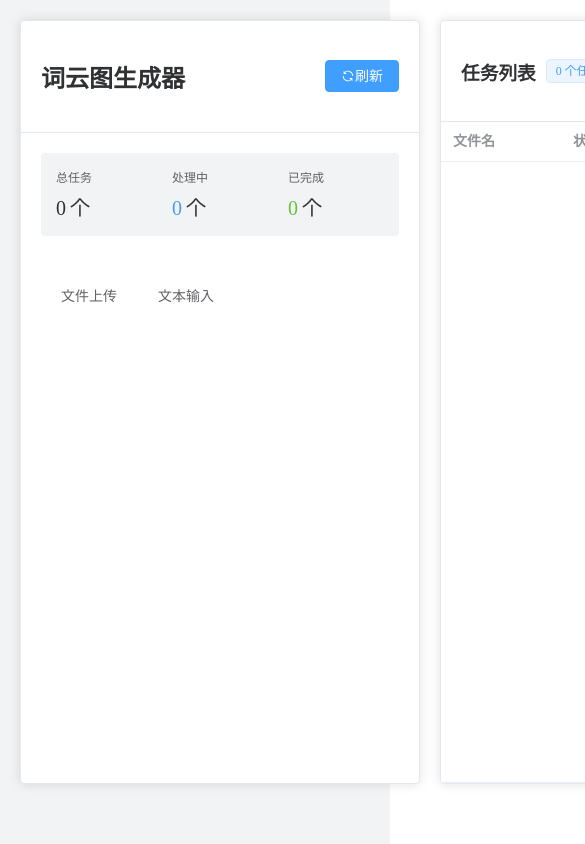
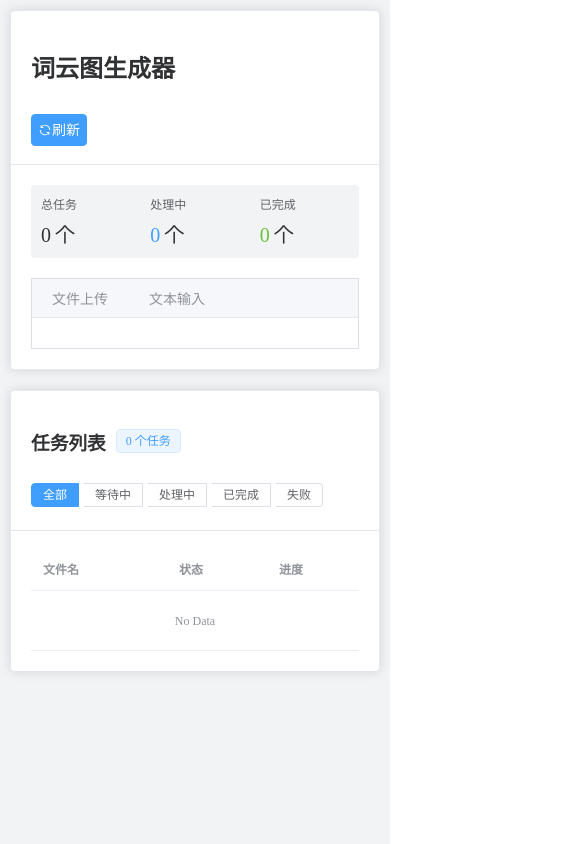
Before and after one commit to zhenda-hub/word-cloud-gene, a Vue app in the folder frontend/: page / in a window 390 px wide. Shown: the top 844 px of the page, 585 px wide, since content can reach past the window. Built offline with nearby package versions, Linux system fonts and the light colour scheme; no server answers.

Commit message:
update: mobile

```diff
--- a/frontend/src/components/WordCloudGenerator.vue
+++ b/frontend/src/components/WordCloudGenerator.vue
@@ -1,6 +1,9 @@
+
 <template>
   <div class="app-container">
+    <el-row :gutter="20">
       <!-- 左侧操作区 -->
+      <el-col :xs="24" :sm="24" :md="10" :lg="8" :xl="6">
         <div class="left-panel">
           <el-card class="upload-card">
             <template #header>
@@ -16,17 +19,17 @@
             <!-- 统计信息 -->
             <div class="statistics">
               <el-row :gutter="20">
-            <el-col :span="8">
+                <el-col :xs="8" :sm="8">
                   <el-statistic title="总任务" :value="statistics.total">
                     <template #suffix>个</template>
                   </el-statistic>
                 </el-col>
-            <el-col :span="8">
+                <el-col :xs="8" :sm="8">
                   <el-statistic title="处理中" :value="statistics.processing" value-style="color: #409eff">
                     <template #suffix>个</template>
                   </el-statistic>
                 </el-col>
-            <el-col :span="8">
+                <el-col :xs="8" :sm="8">
                   <el-statistic title="已完成" :value="statistics.completed" value-style="color: #67c23a">
                     <template #suffix>个</template>
                   </el-statistic>
@@ -79,8 +82,10 @@
             </div>
           </el-card>
         </div>
+      </el-col>
 
       <!-- 右侧任务列表 -->
+      <el-col :xs="24" :sm="24" :md="14" :lg="16" :xl="18">
         <div class="right-panel">
           <el-card>
             <template #header>
@@ -102,24 +107,43 @@
             </template>
 
             <!-- 任务列表 -->
+            <div class="table-responsive">
               <el-table :data="filteredTasks" style="width: 100%">
-          <el-table-column label="文件名" prop="filename" min-width="120" />
-          <el-table-column label="状态" width="100">
+                <el-table-column
+                  label="文件名"
+                  prop="filename"
+                  min-width="120"
+                  show-overflow-tooltip
+                />
+                <el-table-column
+                  label="状态"
+                  :width="isMobile ? 80 : 100"
+                  align="center"
+                >
                   <template #default="{ row }">
-              <el-tag :type="getStatusType(row.status)">
+                    <el-tag :type="getStatusType(row.status)" size="small">
                       {{ row.status }}
                     </el-tag>
                   </template>
                 </el-table-column>
-          <el-table-column label="进度" width="200">
+                <el-table-column
+                  label="进度"
+                  :width="isMobile ? 120 : 200"
+                  align="center"
+                >
                   <template #default="{ row }">
                     <el-progress
                       :percentage="row.progress"
                       :status="getProgressStatus(row.status)"
+                      :stroke-width="isMobile ? 10 : 15"
                     />
                   </template>
                 </el-table-column>
-          <el-table-column label="预览" width="100">
+                <el-table-column
+                  label="预览"
+                  :width="isMobile ? 60 : 100"
+                  align="center"
+                >
                   <template #default="{ row }">
                     <el-image
                       v-if="row.imageUrl"
@@ -127,6 +151,7 @@
                       :preview-src-list="[row.imageUrl]"
                       fit="cover"
                       class="preview-image"
+                      :class="{ 'mobile-preview': isMobile }"
                     >
                       <template #error>
                         <div class="image-error">
@@ -136,13 +161,17 @@
                     </el-image>
                   </template>
                 </el-table-column>
-          <el-table-column label="操作" width="200">
+                <el-table-column
+                  label="操作"
+                  :width="isMobile ? 120 : 200"
+                  align="center"
+                >
                   <template #default="{ row }">
-              <el-button-group>
+                    <el-space :size="isMobile ? 4 : 10">
                       <el-button
                         v-if="row.imageUrl"
                         type="primary"
-                  size="small"
+                        :size="isMobile ? 'small' : 'default'"
                         @click="downloadImage(row)"
                       >
                         <el-icon><download /></el-icon>
@@ -150,237 +179,29 @@
                       <el-button
                         v-if="row.status === 'FAILURE'"
                         type="warning"
-                  size="small"
+                        :size="isMobile ? 'small' : 'default'"
                         @click="retryTask(row)"
                       >
                         <el-icon><refresh-right /></el-icon>
                       </el-button>
                       <el-button
                         type="danger"
-                  size="small"
+                        :size="isMobile ? 'small' : 'default'"
                         @click="deleteTask(row)"
                       >
                         <el-icon><delete /></el-icon>
                       </el-button>
-              </el-button-group>
+                    </el-space>
                   </template>
                 </el-table-column>
               </el-table>
+            </div>
           </el-card>
         </div>
+      </el-col>
+    </el-row>
   </div>
 </template>
-
-<style scoped>
-.app-container {
-  display: flex;
-  gap: 20px;
-  padding: 20px;
-  height: calc(100vh - 40px);
-  box-sizing: border-box;
-  background-color: var(--el-bg-color-page);
-}
-
-.left-panel {
-  width: 400px;
-  flex-shrink: 0;
-  display: flex;
-  flex-direction: column;
-}
-
-.left-panel .el-card {
-  height: 100%;
-  display: flex;
-  flex-direction: column;
-}
-
-.left-panel :deep(.el-card__body) {
-  flex: 1;
-  overflow: auto;
-  display: flex;
-  flex-direction: column;
-}
-
-.right-panel {
-  flex-grow: 1;
-  display: flex;
-  flex-direction: column;
-}
-
-.right-panel .el-card {
-  height: 100%;
-  display: flex;
-  flex-direction: column;
-}
-
-.right-panel :deep(.el-card__body) {
-  flex: 1;
-  overflow: auto;
-  padding: 0;
-}
-
-.right-panel .el-table {
-  height: 100%;
-}
-
-.panel-header {
-  display: flex;
-  justify-content: space-between;
-  align-items: center;
-}
-
-.header-left {
-  display: flex;
-  align-items: center;
-  gap: 10px;
-}
-
-.statistics {
-  margin-bottom: 20px;
-  padding: 15px;
-  background-color: var(--el-bg-color-page);
-  border-radius: 4px;
-}
-
-.upload-section {
-  margin-top: 20px;
-}
-
-.preview-image {
-  width: 50px;
-  height: 50px;
-  border-radius: 4px;
-  cursor: pointer;
-  z-index: 1;
-}
-
-.image-error {
-  width: 50px;
-  height: 50px;
-  display: flex;
-  align-items: center;
-  justify-content: center;
-  background-color: var(--el-bg-color-page);
-  color: var(--el-text-color-secondary);
-}
-
-.el-button-group {
-  display: flex;
-  gap: 5px;
-}
-
-:deep(.el-image-viewer__wrapper) {
-  position: fixed;
-  top: 0;
-  left: 0;
-  right: 0;
-  bottom: 0;
-  z-index: 9999;
-}
-
-:deep(.el-image-viewer__mask) {
-  position: fixed;
-  top: 0;
-  left: 0;
-  right: 0;
-  bottom: 0;
-  width: 100vw;
-  height: 100vh;
-  z-index: 9998;
-  background-color: rgba(0, 0, 0, 0.9);
-}
-
-:deep(.el-image-viewer__close) {
-  position: absolute !important;
-  top: 40px;
-  right: 40px;
-  width: 40px;
-  height: 40px;
-  font-size: 24px;
-  color: #fff;
-  z-index: 10000;
-  cursor: pointer;
-
-  &:hover {
-    color: #409EFF;
-  }
-}
-
-:deep(.el-image-viewer__btn) {
-  position: absolute !important;
-  z-index: 10000;
-  opacity: 0.8;
-  cursor: pointer;
-
-  &:hover {
-    opacity: 1;
-  }
-}
-
-:deep(.el-image-viewer__prev) {
-  left: 40px;
-}
-
-:deep(.el-image-viewer__next) {
-  right: 40px;
-}
-
-:deep(.el-image-viewer__actions) {
-  position: absolute !important;
-  left: 50%;
-  bottom: 30px;
-  transform: translateX(-50%);
-  z-index: 10000;
-}
-
-:deep(.el-image-viewer__img) {
-  z-index: 9999;
-}
-
-:deep(.el-tabs__item) {
-  color: var(--el-text-color-regular) !important;
-  &.is-active {
-    color: var(--el-text-color-primary) !important;
-    font-weight: bold;
-  }
-  &:hover {
-    color: var(--el-text-color-primary) !important;
-  }
-}
-
-:deep(.el-tabs__nav-wrap::after) {
-  display: none;
-}
-
-:deep(.el-table__fixed-right) {
-  position: static !important;
-  box-shadow: none !important;
-  background: transparent !important;
-}
-
-:deep(.el-table__fixed-right-patch) {
-  display: none !important;
-}
-
-:deep(.el-button),
-:deep(.el-button-group),
-:deep(.el-table__fixed-right),
-:deep(.cell) {
-  position: static !important;
-  z-index: 1 !important;
-}
-
-:deep(.el-tabs--border-card) {
-  border: none;
-  box-shadow: none;
-  background: transparent;
-}
-
-:deep(.el-tabs--border-card > .el-tabs__header) {
-  background-color: transparent;
-  border: none;
-}
-</style>
 
 <script setup>
 import { ref, computed, onMounted } from 'vue'
@@ -392,6 +213,16 @@ const inputText = ref('')
 const isSubmitting = ref(false)
 const filterStatus = ref('')
 const tasks = ref([])
+
+// 检测是否为移动设备
+const isMobile = computed(() => {
+  return window.innerWidth <= 768
+})
+
+// 监听窗口大小变化
+window.addEventListener('resize', () => {
+  isMobile.value = window.innerWidth <= 768
+})
 
 // 统计信息
 const statistics = computed(() => {
@@ -568,14 +399,12 @@ const handleTextSubmit = async () => {
 // 删除任务
 const deleteTask = async (task) => {
   try {
-    // 确保 taskId 存在
     if (!task.taskId) {
       ElMessage.error('任务ID不存在')
       return
     }
 
     await axios.delete(`${API_URL}/api/tasks/${task.taskId}`)
-    // 从本地列表中移除该任务
     tasks.value = tasks.value.filter(t => t.taskId !== task.taskId)
     ElMessage.success('任务已删除')
   } catch (error) {
@@ -602,3 +431,134 @@ onMounted(() => {
   refreshTasks()
 })
 </script>
+
+<style scoped>
+.app-container {
+  padding: var(--el-main-padding);
+  min-height: calc(100vh - var(--el-main-padding) * 2);
+  background-color: var(--el-bg-color-page);
+}
+
+.left-panel,
+.right-panel {
+  margin-bottom: 20px;
+}
+
+.panel-header {
+  display: flex;
+  justify-content: space-between;
+  align-items: center;
+  flex-wrap: wrap;
+  gap: 10px;
+}
+
+.header-left {
+  display: flex;
+  align-items: center;
+  gap: 10px;
+}
+
+.header-right .el-radio-group {
+  display: flex;
+  flex-wrap: wrap;
+  gap: 5px;
+}
+
+.statistics {
+  margin-bottom: 20px;
+  padding: 15px;
+  background-color: var(--el-bg-color-page);
+  border-radius: var(--el-border-radius-base);
+}
+
+.upload-section {
+  margin-top: 20px;
+}
+
+.preview-image {
+  width: 50px;
+  height: 50px;
+  border-radius: var(--el-border-radius-base);
+  cursor: pointer;
+}
+
+.mobile-preview {
+  width: 40px;
+  height: 40px;
+}
+
+.image-error {
+  width: 100%;
+  height: 100%;
+  display: flex;
+  align-items: center;
+  justify-content: center;
+  background-color: var(--el-bg-color-page);
+  color: var(--el-text-color-secondary);
+}
+
+.table-responsive {
+  width: 100%;
+  overflow-x: auto;
+  -webkit-overflow-scrolling: touch;
+}
+
+/* 移动端适配 */
+@media screen and (max-width: 768px) {
+  .app-container {
+    padding: 10px;
+  }
+
+  .panel-header {
+    flex-direction: column;
+    align-items: flex-start;
+  }
+
+  .header-right {
+    width: 100%;
+    overflow-x: auto;
+  }
+
+  .el-radio-group {
+    padding-bottom: 5px;
+  }
+
+  .statistics {
+    padding: 10px;
+  }
+
+  :deep(.el-table) {
+    font-size: 12px;
+  }
+
+  :deep(.el-button) {
+    padding: 6px;
+  }
+}
+
+/* 保持图片预览的样式 */
+:deep(.el-image-viewer__wrapper) {
+  position: fixed;
+  inset: 0;
+  z-index: 2000;
+}
+
+:deep(.el-image-viewer__mask) {
+  position: fixed;
+  inset: 0;
+  background-color: rgba(0, 0, 0, 0.9);
+}
+
+/* 优化表格在移动端的显示 */
+:deep(.el-table__header) {
+  th {
+    padding: 8px 0;
+  }
+}
+
+:deep(.el-table__body) {
+  td {
+    padding: 8px 0;
+  }
+}
+</style>
```
Lines whose indentation alone changed are shown as unchanged.
